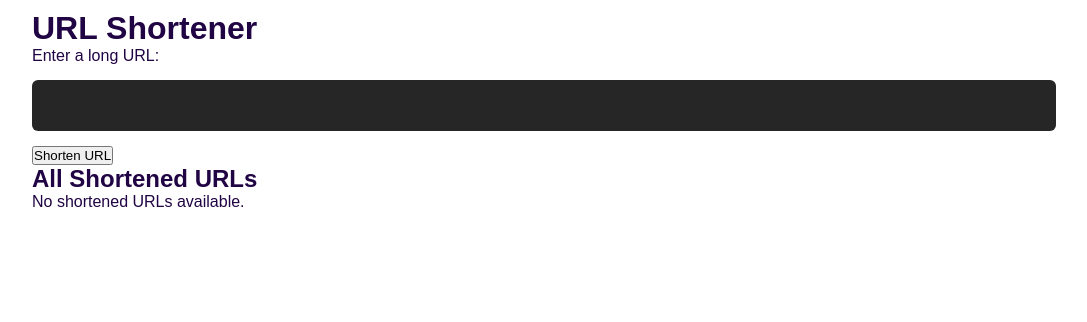
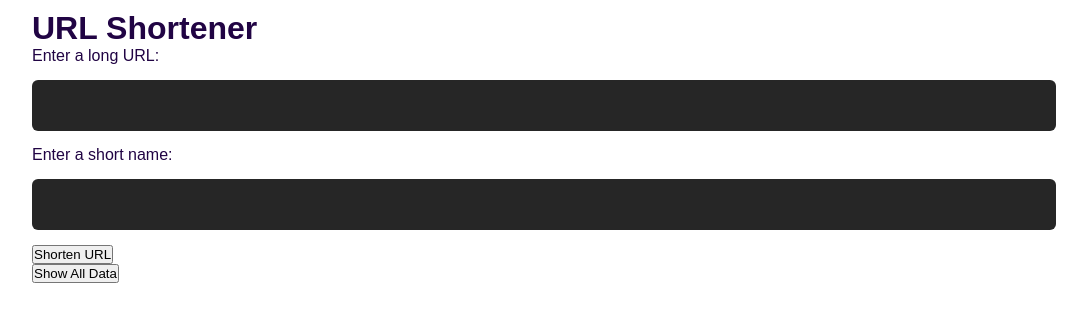
Before and after one commit to AlgoQueen/URLshortner, a Flask app: page / in a window 1280 px wide. Shown: the top 322 px of the page, without its empty margins (96-1183 px from the left). Run offline with Flask 3, Linux system fonts and the light colour scheme.

Commit message:
two inputs

```diff
--- a/templates/index.html
+++ b/templates/index.html
@@ -9,17 +9,24 @@
 <body>
     <div class="container">
         <h1>URL Shortener</h1>
-        <form action="/shorten" method="post">
+        <form action="/" method="post">
             <label for="long_url">Enter a long URL:</label>
             <input type="url" id="long_url" name="long_url" required>
+            <label for="short_url">Enter a short name:</label>
+            <input type="text" id="suggested_name" name="suggested_name" required>
             <button type="submit">Shorten URL</button>
         </form>
-        {% if short_url %}
+
+        <form action="/show" method="get">
+            <button type="submit">Show All Data</button>
+        </form>
+
+        <!-- {% if short_url %}
         <p>Your shortened URL: <a href="{{ short_url }}">{{ short_url }}</a></p>
         {% endif %}
-        <h2>All Shortened URLs</h2>
+        <h2>All Shortened URLs</h2> -->
 
-        {% if url_db %}
+        <!-- {% if url_db %}
         <table border="1">
             <thead>
                 <tr>
@@ -38,7 +45,7 @@
         </table>
         {% else %}
         <p>No shortened URLs available.</p>
-        {% endif %}
+        {% endif %} -->
     </div>
 </body>
 </html>
```
